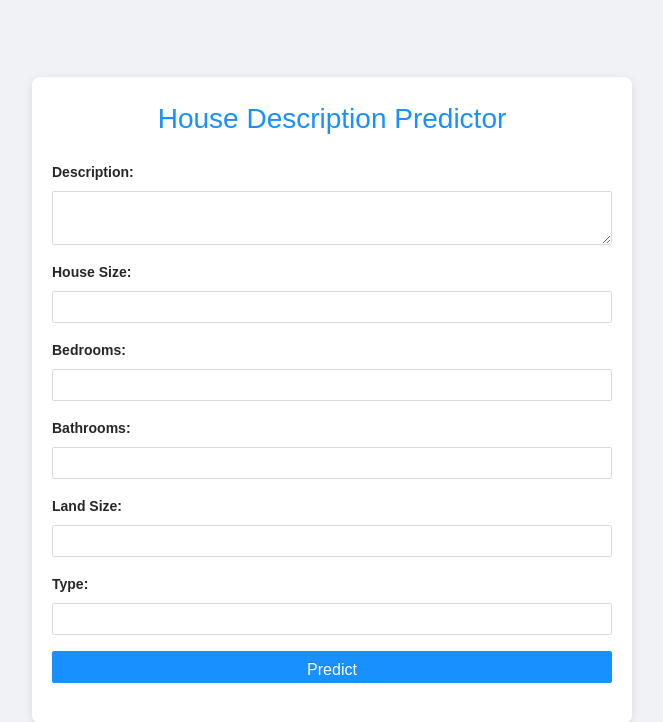
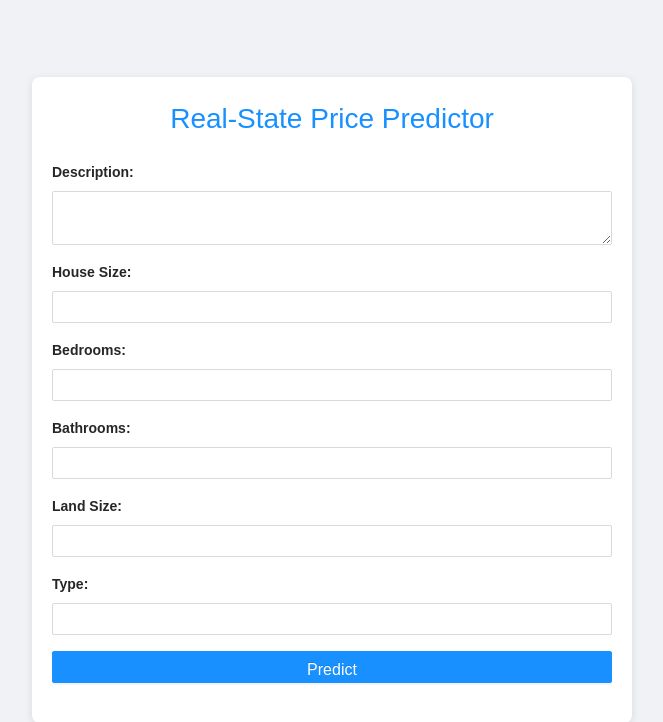
Before and after one commit to LakSK98/price-predict, a Flask app: page / in a window 1280 px wide. Shown: the top 722 px of the page, without its empty margins (308-971 px from the left). Run offline with Flask 3, Linux system fonts and the light colour scheme; parts of the project's set-up code (start-up, migrations or seed data) failed here and were passed over; some libraries are stand-ins or nearby versions.

Commit message:
Updated index.html

```diff
--- a/templates/index.html
+++ b/templates/index.html
@@ -1,14 +1,14 @@
 <!DOCTYPE html>
 <html>
 <head>
-    <title>House Description Predictor</title>
+    <title>Real-State Price Predictor</title>
     <link rel="stylesheet" href="https://cdnjs.cloudflare.com/ajax/libs/antd/4.15.6/antd.min.css">
     <link rel="stylesheet" type="text/css" href="{{ url_for('static', filename='style.css') }}">
     <script src="https://code.jquery.com/jquery-3.6.0.min.js"></script>
 </head>
 <body>
     <div class="container">
-        <h1>House Description Predictor</h1>
+        <h1>Real-State Price Predictor</h1>
         <form id="prediction-form" class="ant-form ant-form-vertical">
             <div class="ant-form-item">
                 <label for="description" class="ant-form-item-label">Description:</label>
```
